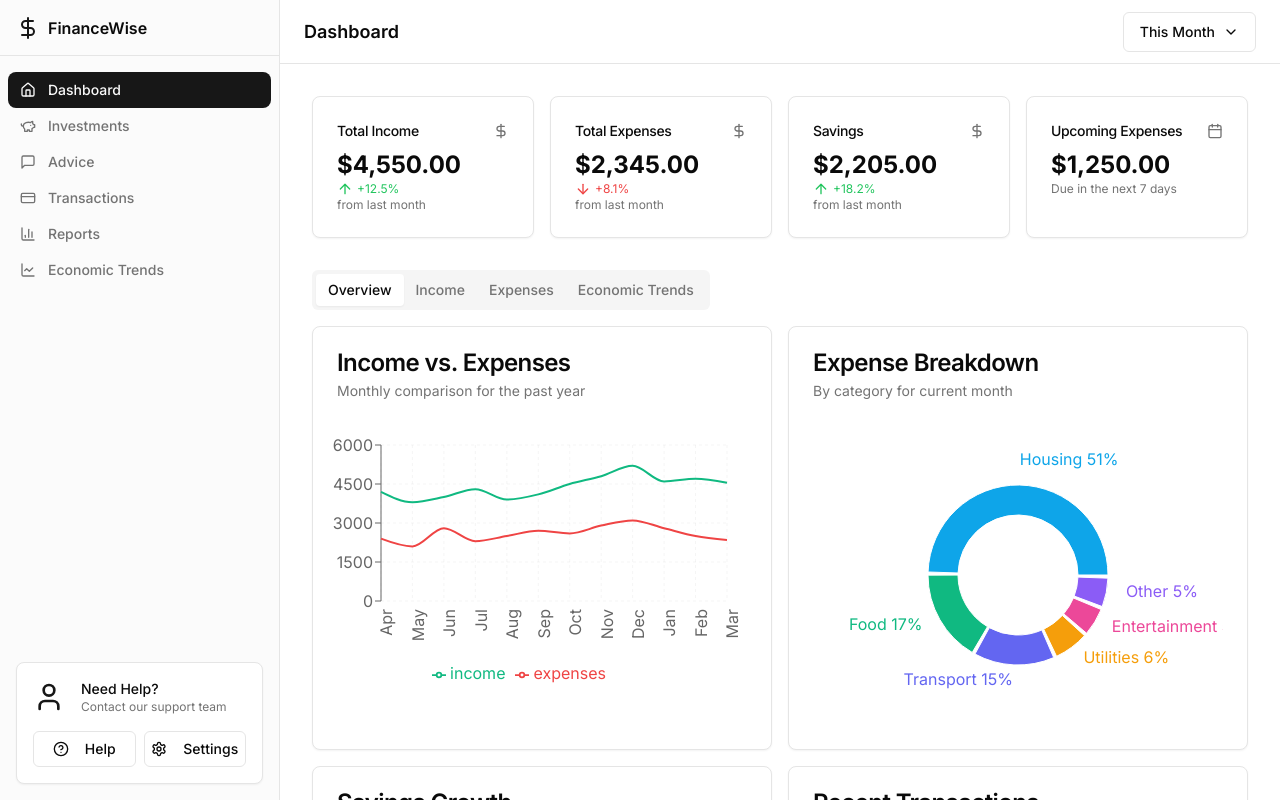
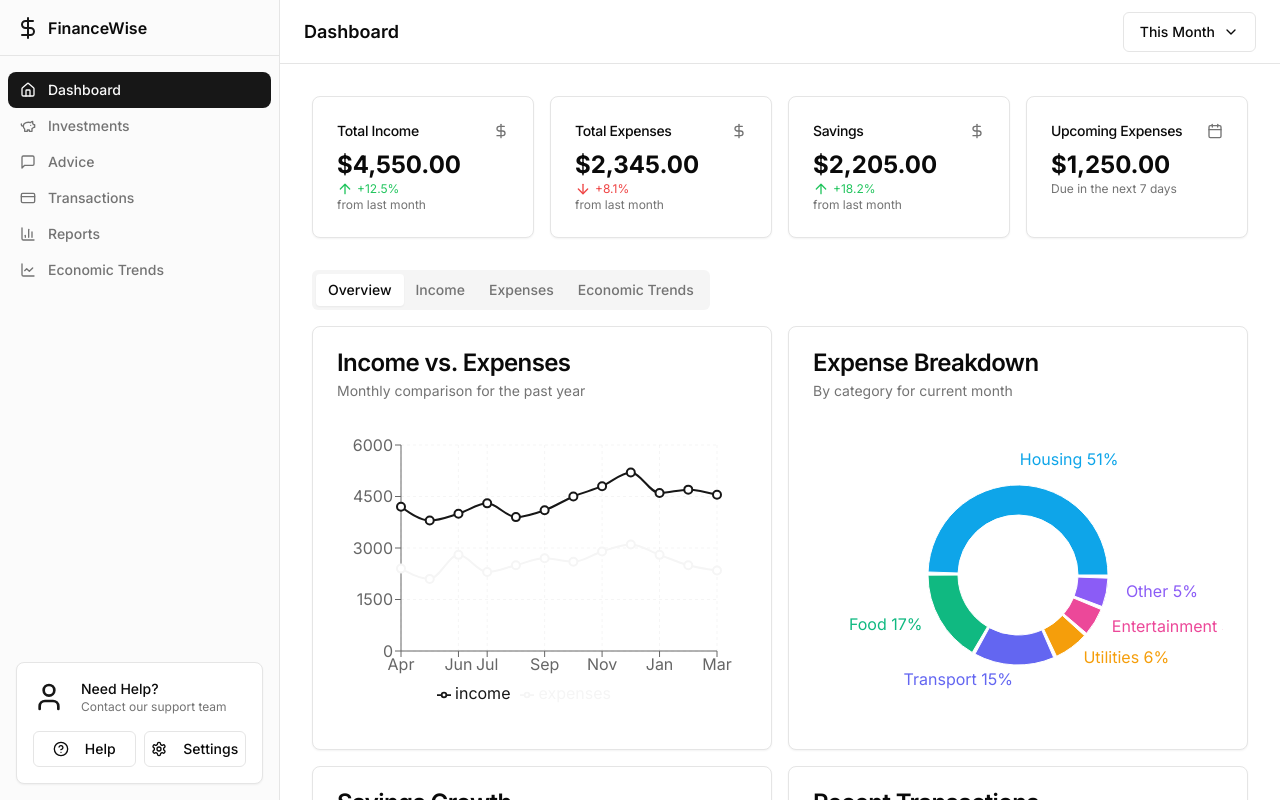
Before and after one commit to Ayushi2195/AlGods, a Next.js app: page /dashboard in a window 1280 px wide. Shown: the top 800 px of the page. Built offline with nearby package versions, Linux system fonts and the light colour scheme.

Commit message:
Update finance-dashboard.tsx

```diff
--- a/src/components/finance-dashboard.tsx
+++ b/src/components/finance-dashboard.tsx
@@ -72,18 +72,28 @@ export function FinanceDashboard() {
         <CardContent className="pl-2">
           <div className="h-[300px] w-full">
             <ResponsiveContainer width="100%" height="100%">
-              <LineChart data={incomeExpensesData} margin={{ top: 20, right: 20, left: 0, bottom: 40 }}>
+              <LineChart data={incomeExpensesData} margin={{ top: 20, right: 30, left: 20, bottom: 20 }}>
                 <CartesianGrid strokeDasharray="3 3" opacity={0.2} />
-                <XAxis dataKey="month" angle={-90} textAnchor="end" interval={0} height={60} tickLine={false} axisLine={false} />
+                <XAxis dataKey="month" />
                 <YAxis />
-                <Tooltip
-                  contentStyle={{ backgroundColor: "hsl(var(--card))", border: "1px solid hsl(var(--border))" }}
-                  formatter={(value) => [`$${value}`, value === incomeExpensesData[0].income ? "Income" : "Expenses"]}
-                  labelStyle={{ color: "hsl(var(--foreground))" }}
+                <Tooltip />
+                <Legend />
+                <Line
+                  type="monotone"
+                  dataKey="income"
+                  stroke="hsl(var(--primary))"
+                  strokeWidth={2}
+                  dot={{ r: 4 }}
+                  activeDot={{ r: 6 }}
                 />
-                <Legend />
-                <Line type="monotone" dataKey="income" stroke="#10b981" strokeWidth={2} dot={false} />
-                <Line type="monotone" dataKey="expenses" stroke="#ef4444" strokeWidth={2} dot={false} />
+                <Line
+                  type="monotone"
+                  dataKey="expenses"
+                  stroke="hsl(var(--secondary))"
+                  strokeWidth={2}
+                  dot={{ r: 4 }}
+                  activeDot={{ r: 6 }}
+                />
               </LineChart>
             </ResponsiveContainer>
           </div>
```
